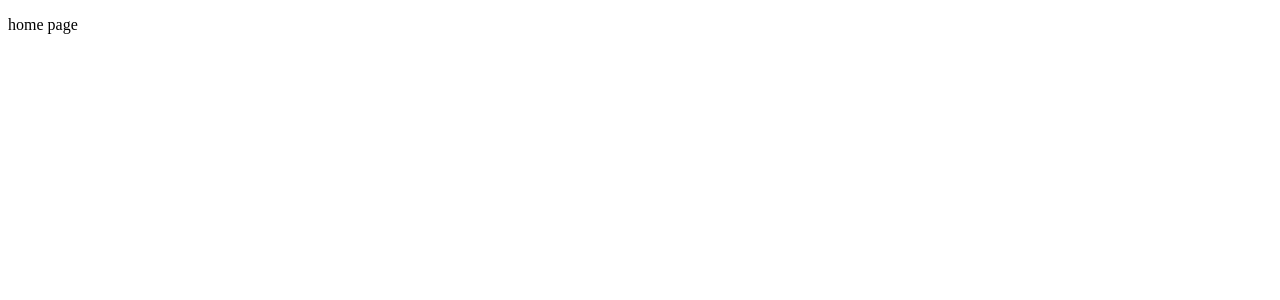
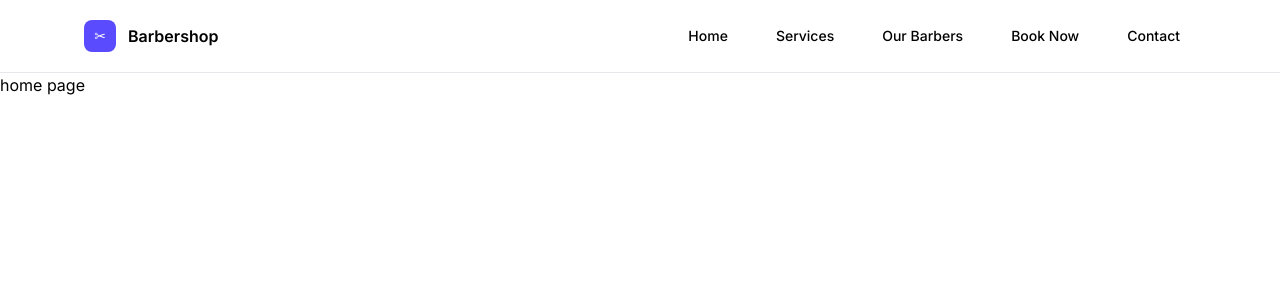
Before and after one commit to marwoz01/barbershop, a Next.js app in the folder client-app/: page / in a window 1280 px wide. Shown: the top 300 px of the page. Built offline with nearby package versions, Linux system fonts and the light colour scheme.

Commit message:
Created basic structure of header

```diff
--- a/client-app/src/app/layout.tsx
+++ b/client-app/src/app/layout.tsx
@@ -1,3 +1,11 @@
+import "./globals.css";
+import { Inter } from "next/font/google";
+import Navbar from "@/components/layout/Navbar";
+
+const inter = Inter({
+  subsets: ["latin"],
+});
+
 export default function RootLayout({
   children,
 }: {
@@ -5,7 +13,10 @@ export default function RootLayout({
 }) {
   return (
     <html lang="en">
-      <body>{children}</body>
+      <body className={inter.className}>
+        <Navbar />
+        {children}
+      </body>
     </html>
   );
 }
--- a/client-app/src/components/layout/Navbar.tsx
+++ b/client-app/src/components/layout/Navbar.tsx
@@ -0,0 +1,61 @@
+import Link from "next/link";
+
+export default function Navbar() {
+  return (
+    <header className="w-full border-b border-gray-200">
+      <nav className="mx-auto flex w-full max-w-6xl items-center justify-between p-5">
+        {/* Left side */}
+        <div className="flex items-center gap-3">
+          <div className="inline-flex h-8 w-8 items-center justify-center rounded-lg bg-[#5B4BFF] text-sm text-white">
+            ✂
+          </div>
+          <span className="text-md font-semibold">Barbershop</span>
+        </div>
+
+        {/* Right side */}
+        <ul className="flex items-center gap-4 text-sm font-medium">
+          <li>
+            <Link
+              href="#home"
+              className="hover:bg-gray-200 px-4 py-2 rounded-full transition-colors"
+            >
+              Home
+            </Link>
+          </li>
+          <li>
+            <Link
+              href="#services"
+              className="hover:bg-gray-200 px-4 py-2 rounded-full transition-colors"
+            >
+              Services
+            </Link>
+          </li>
+          <li>
+            <Link
+              href="#our-barbers"
+              className="hover:bg-gray-200 px-4 py-2 rounded-full transition-colors"
+            >
+              Our Barbers
+            </Link>
+          </li>
+          <li>
+            <Link
+              href="#book-now"
+              className="hover:bg-gray-200 px-4 py-2 rounded-full transition-colors"
+            >
+              Book Now
+            </Link>
+          </li>
+          <li>
+            <Link
+              href="#contact"
+              className="hover:bg-gray-200 px-4 py-2 rounded-full transition-colors"
+            >
+              Contact
+            </Link>
+          </li>
+        </ul>
+      </nav>
+    </header>
+  );
+}
```
